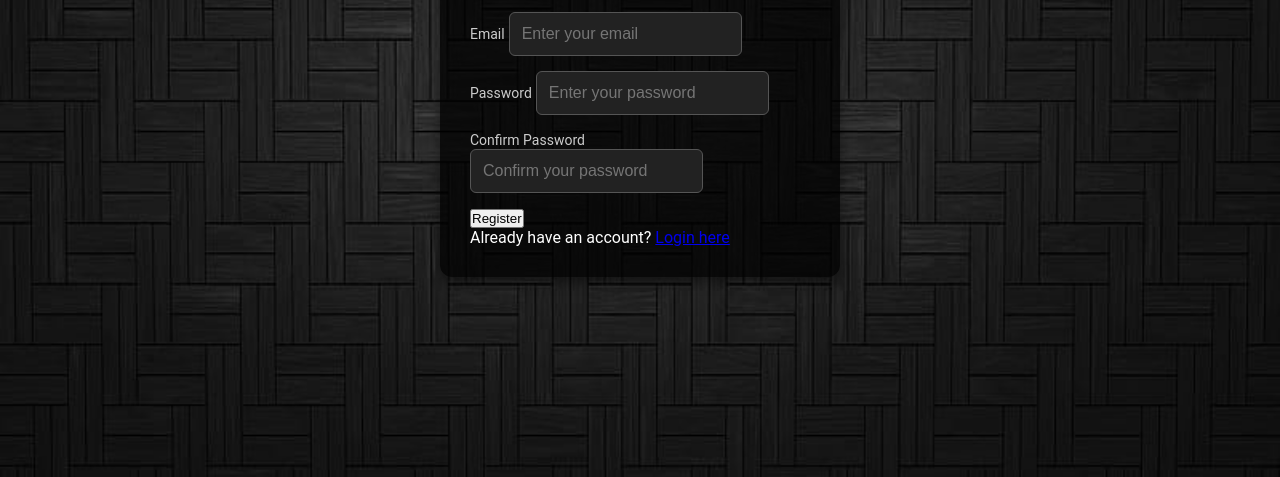
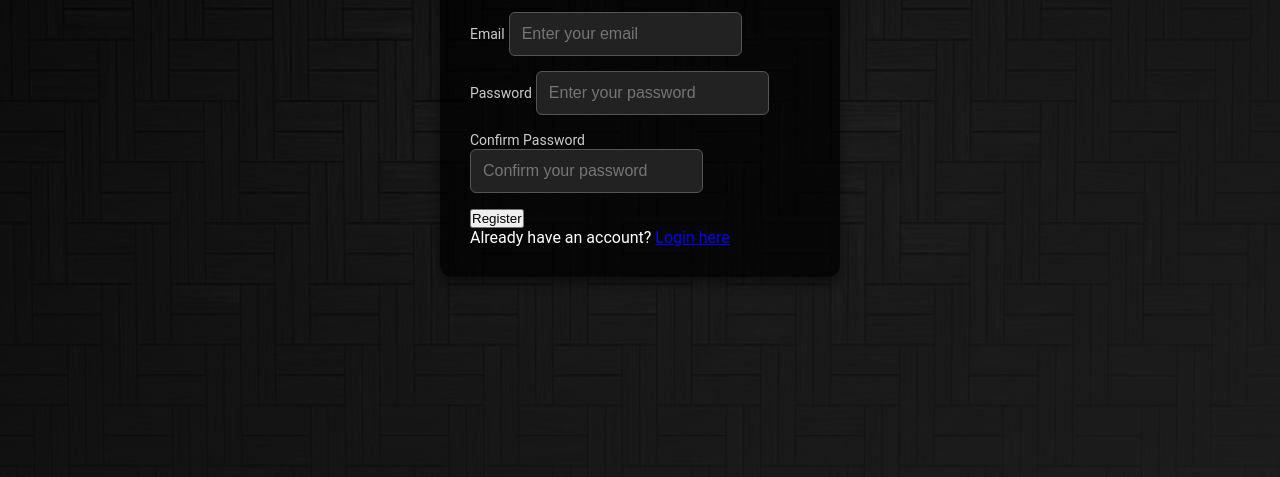
Before and after one commit to Saven04/Frontendcookie, a website: page register.html in a window 1280 px wide. Shown: the part 323-800 px from the top of the page. Drawn offline with Linux system fonts and the light colour scheme.

Commit message:
Update styles.css

```diff
--- a/public/styles/styles.css
+++ b/public/styles/styles.css
@@ -7,12 +7,13 @@
 
 body {
     font-family: 'Roboto', sans-serif;
-    background: url('../image/Background.jpg') no-repeat center center/cover;
+    background: linear-gradient(to bottom right, rgba(0, 0, 0, 0.7), rgba(34, 34, 34, 0.7)), url('../image/Background.jpg') no-repeat center center/cover; /* Gradient overlay for better text visibility */
     height: 100vh;
     display: flex;
     justify-content: center;
     align-items: center;
     color: #fff;
+    background-attachment: fixed; /* Parallax effect */
 }
 
 /* Dark Mode Support */
@@ -33,7 +34,7 @@ body {
     align-items: center;
     width: 100%;
     max-width: 400px;
-    background: rgba(0, 0, 0, 0.75);
+    background: rgba(0, 0, 0, 0.75); /* Slightly transparent for visual depth */
     border-radius: 12px;
     padding: 30px;
     box-shadow: 0 6px 12px rgba(0, 0, 0, 0.4);
```
